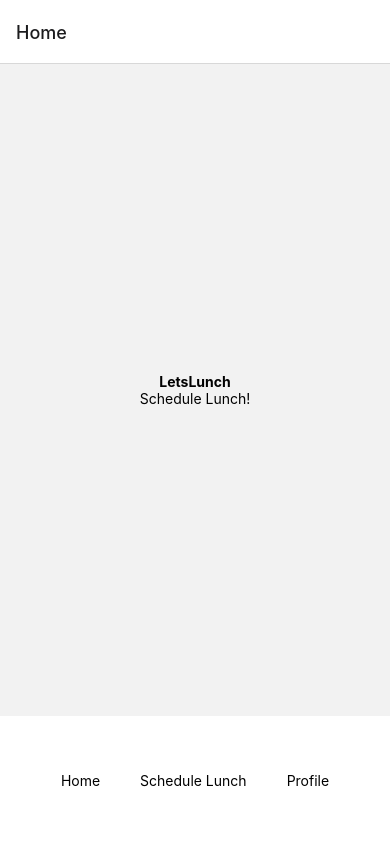
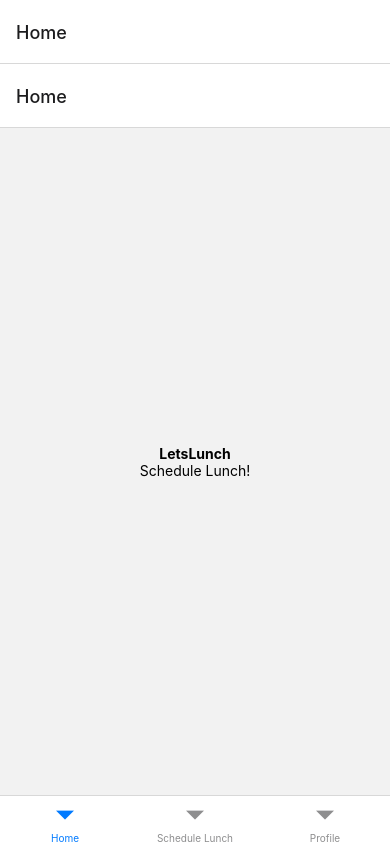
Before and after one commit to amahjoor/letslunch, a React Native app: screen /Home in a window 390 px wide. Built offline with nearby package versions, Linux system fonts and the light colour scheme.

Commit message:
Refactored screens and created navbar component

```diff
--- a/App.js
+++ b/App.js
@@ -2,21 +2,20 @@ import React from 'react'
 import { NavigationContainer } from '@react-navigation/native'
 import Home from './src/Screens/Home.js'
 import Profile from './src/Screens/Profile.js'
-import { createStackNavigator } from '@react-navigation/stack'
 import NavBar from './src/Components/NavBar.js'
 import ScheduleLunch from './src/Screens/ScheduleLunch.js'
+import { createBottomTabNavigator } from '@react-navigation/bottom-tabs';
 
 export default function App() {
-  const Stack = createStackNavigator()
+const Tab = createBottomTabNavigator();
 
   return (
     <NavigationContainer>
-      <Stack.Navigator className="flex-1">
-        <Stack.Screen name={'Home'} component={Home} />
-        <Stack.Screen name={'Schedule Lunch'} component={ScheduleLunch} />
-        <Stack.Screen name={'Profile'} component={Profile} />
-      </Stack.Navigator>
-      <NavBar />
+        <Tab.Navigator>
+            <Tab.Screen name="Home" component={Home} />
+            <Tab.Screen name="Schedule Lunch" component={ScheduleLunch} />
+            <Tab.Screen name="Profile" component={Profile} />
+        </Tab.Navigator>
     </NavigationContainer>
   )
 }
--- a/package.json
+++ b/package.json
@@ -13,6 +13,7 @@
     "@expo/metro-runtime": "~3.1.3",
     "@react-native-firebase/app": "^19.0.1",
     "@react-native-firebase/auth": "^19.0.1",
+    "@react-navigation/bottom-tabs": "^6.5.20",
     "@react-navigation/native": "^6.1.15",
     "@react-navigation/stack": "^6.3.29",
     "expo": "^50.0.11",
--- a/src/Components/NavBar.js
+++ b/src/Components/NavBar.js
@@ -1,24 +1,33 @@
-import { useNavigation } from '@react-navigation/native'
-import { Text, View, TouchableOpacity } from 'react-native'
+// import { useNavigation } from '@react-navigation/native'
+// import { Text, View, TouchableOpacity } from 'react-native'
+import { createBottomTabNavigator } from '@react-navigation/bottom-tabs';
+import Home from '../Screens/Home'
+
 
 export default function NavBar() {
-  const navigation = useNavigation()
+//   const navigation = useNavigation()
 
-  const navigateToScreen = (screenName) => {
-    navigation.navigate(screenName)
-  }
+//   const navigateToScreen = (screenName) => {
+//     navigation.navigate(screenName)
+//   }
+
+  const Tab = createBottomTabNavigator();
 
   return (
-    <View className="flex-1 justify-center items-center flex-row gap-10 max-h-32">
-      <TouchableOpacity onPress={() => navigateToScreen('Home')}>
-        <Text>Home</Text>
-      </TouchableOpacity>
-      <TouchableOpacity onPress={() => navigateToScreen('Schedule Lunch')}>
-        <Text>Schedule Lunch</Text>
-      </TouchableOpacity>
-      <TouchableOpacity onPress={() => navigateToScreen('Profile')}>
-        <Text>Profile</Text>
-      </TouchableOpacity>
-    </View>
+    <Tab.Navigator>
+        <Tab.Screen name="Home" component={Home} />
+    </Tab.Navigator>
+
+    // <View className="flex-1 justify-center items-center flex-row gap-10 max-h-32">
+    //   <TouchableOpacity onPress={() => navigateToScreen('Home')}>
+    //     <Text>Home</Text>
+    //   </TouchableOpacity>
+    //   <TouchableOpacity onPress={() => navigateToScreen('Schedule Lunch')}>
+    //     <Text>Schedule Lunch</Text>
+    //   </TouchableOpacity>
+    //   <TouchableOpacity onPress={() => navigateToScreen('Profile')}>
+    //     <Text>Profile</Text>
+    //   </TouchableOpacity>
+    // </View>
   )
 }
--- a/src/Screens/Home.js
+++ b/src/Screens/Home.js
@@ -1,8 +1,12 @@
 import { View, Text, TouchableOpacity } from 'react-native'
 import { StatusBar } from 'expo-status-bar'
 import { useNavigation } from '@react-navigation/native'
+import { createStackNavigator } from '@react-navigation/stack'
+import ScheduleLunch from './ScheduleLunch'
 
-export default function Home() {
+const Stack = createStackNavigator()
+
+function HomeScreen() {
     const navigation = useNavigation()
 
     const navigateToScreen = (screenName) => {
@@ -15,7 +19,18 @@ export default function Home() {
             <StatusBar />
             <TouchableOpacity
                 onPress={() => navigateToScreen('Schedule Lunch')}
-      ><Text>Schedule Lunch!</Text></TouchableOpacity>
+            >
+                <Text>Schedule Lunch!</Text>
+            </TouchableOpacity>
         </View>
     )
 }
+
+export default function Home() {
+    return (
+        <Stack.Navigator>
+            <Stack.Screen name="Home" component={HomeScreen} />
+            <Stack.Screen name="ScheduleLunch" component={ScheduleLunch} />
+        </Stack.Navigator>
+    )
+}
```
Also changed, not shown: .prettierrc.js, 1 other file (tests, documents, lock files or other folders). Lines whose indentation alone changed are shown as unchanged.
